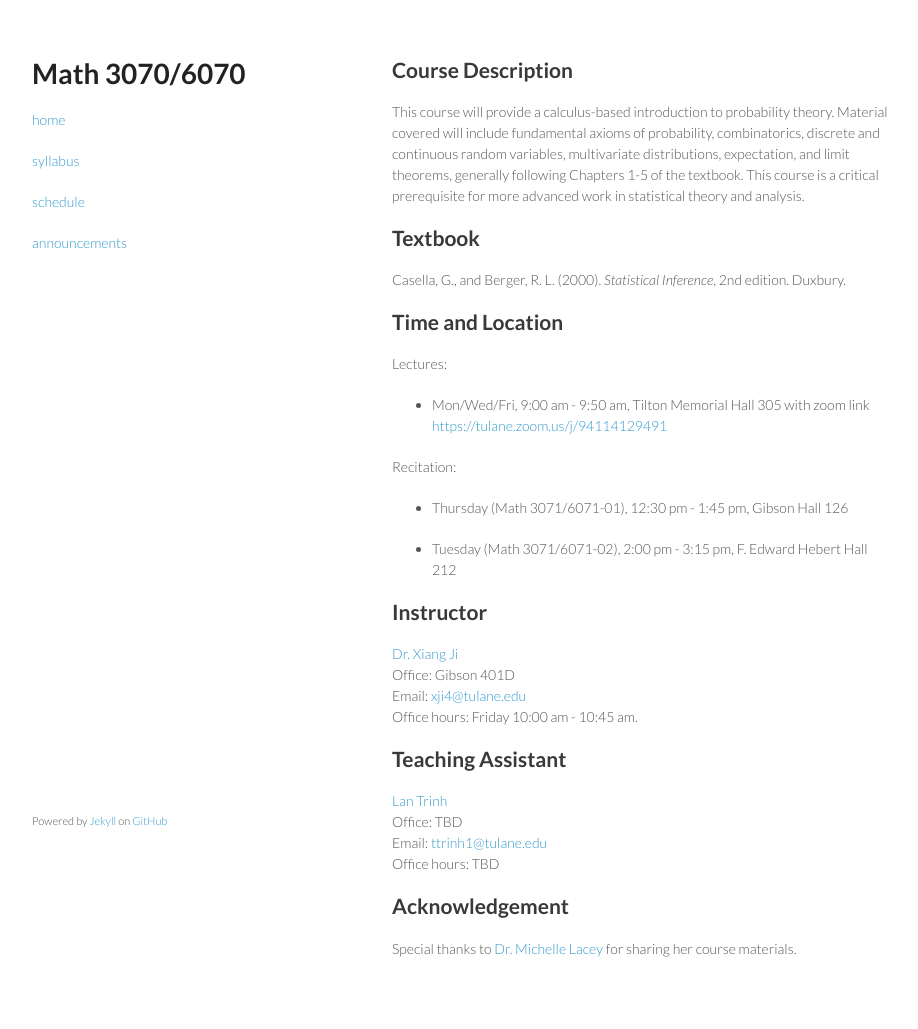
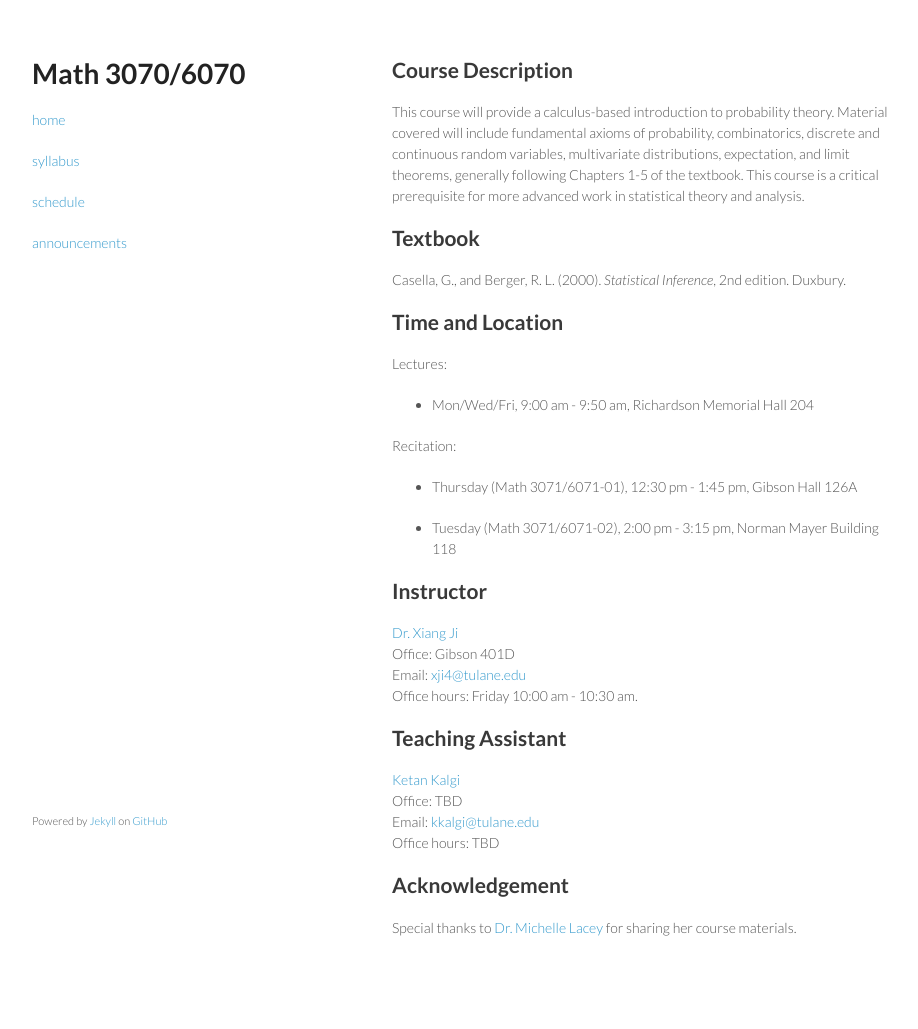
Before and after one commit to tulane-math-3070/2025Fall, a Jekyll site: the page built from index.md, in a window 1280 px wide. Shown: the whole page, without its empty margins (178-1096 px from the left). Built offline with Jekyll 4.4.1, drawn with Linux system fonts in a browser that asks for light colours; after the commit the page ends 1008 px from its top, so only the background shows below that.

Commit message:
update index

```diff
--- a/index.md
+++ b/index.md
@@ -14,13 +14,14 @@ Casella, G., and Berger, R. L. (2000). _Statistical Inference_, 2nd edition. Dux
 
 Lectures:
 
-- Mon/Wed/Fri, 9:00 am - 9:50 am, Tilton Memorial Hall 305 with zoom link <https://tulane.zoom.us/j/94114129491>
+- Mon/Wed/Fri, 9:00 am - 9:50 am, Richardson Memorial Hall 204
+
 
 Recitation:
 
-- Thursday (Math 3071/6071-01), 12:30 pm - 1:45 pm, Gibson Hall 126
+- Thursday (Math 3071/6071-01), 12:30 pm - 1:45 pm, Gibson Hall 126A
 
-- Tuesday (Math 3071/6071-02), 2:00 pm - 3:15 pm, F. Edward Hebert Hall 212
+- Tuesday (Math 3071/6071-02), 2:00 pm - 3:15 pm, Norman Mayer Building 118
 
 
 ## Instructor
@@ -28,12 +29,12 @@ Recitation:
 [Dr. Xiang Ji](https://sse.tulane.edu/math/faculty/ji)\
 Office: Gibson 401D\
 Email: <xji4@tulane.edu>\
-Office hours: Friday 10:00 am - 10:45 am.
+Office hours: Friday 10:00 am - 10:30 am.
 
 ## Teaching Assistant
-[Lan Trinh](https://sse.tulane.edu/content/current-graduate-students)\
+[Ketan Kalgi](https://sse.tulane.edu/math/people/ketan-kalgi)\
 Office: TBD\
-Email: <ttrinh1@tulane.edu>\
+Email: <kkalgi@tulane.edu>\
 Office hours: TBD
 
 
```
